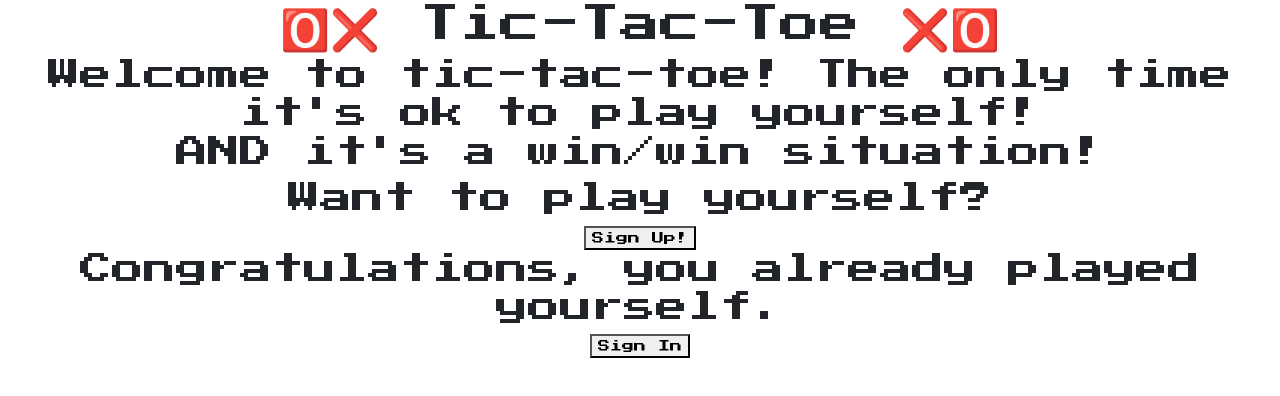
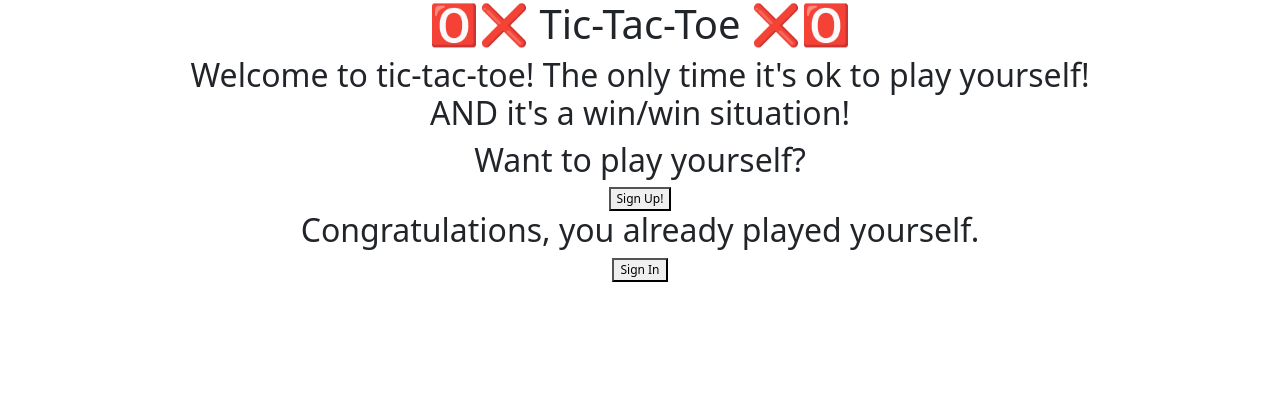
Before and after one commit to christielewis/christielewis-tictactoeAPI, a website built with webpack: page index.html in a window 1280 px wide. Built offline with nearby package versions, Linux system fonts and the light colour scheme.

Commit message:
removed font

```diff
--- a/app/styles/index.scss
+++ b/app/styles/index.scss
@@ -6,7 +6,7 @@ body {
     /* width: 100px;
     height: 100px; */
     text-align: center;
-    font-family: 'Press Start 2P', cursive;
+    // font-family: 'Press Start 2P', cursive;
     font-size: 12px;
 }
 
```
